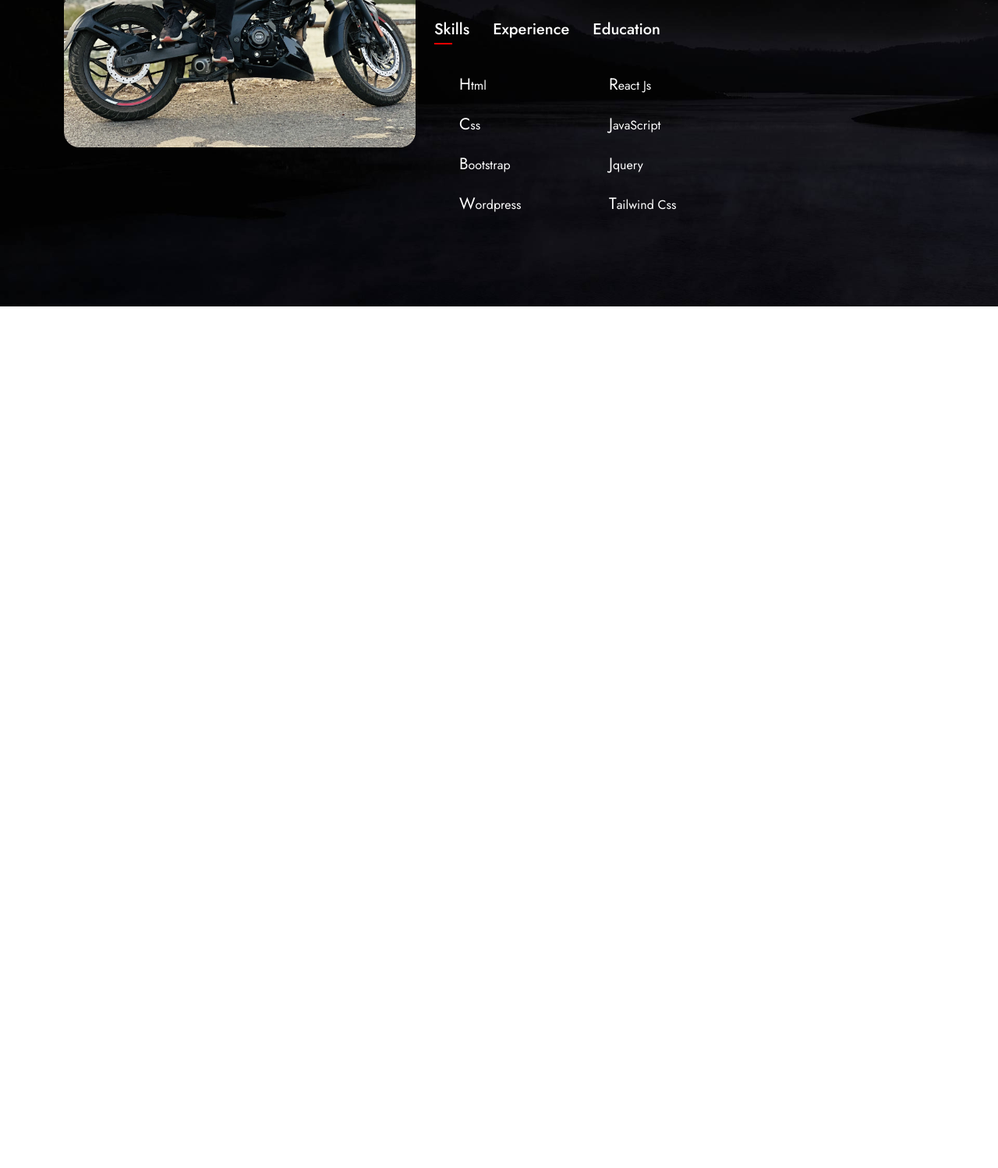
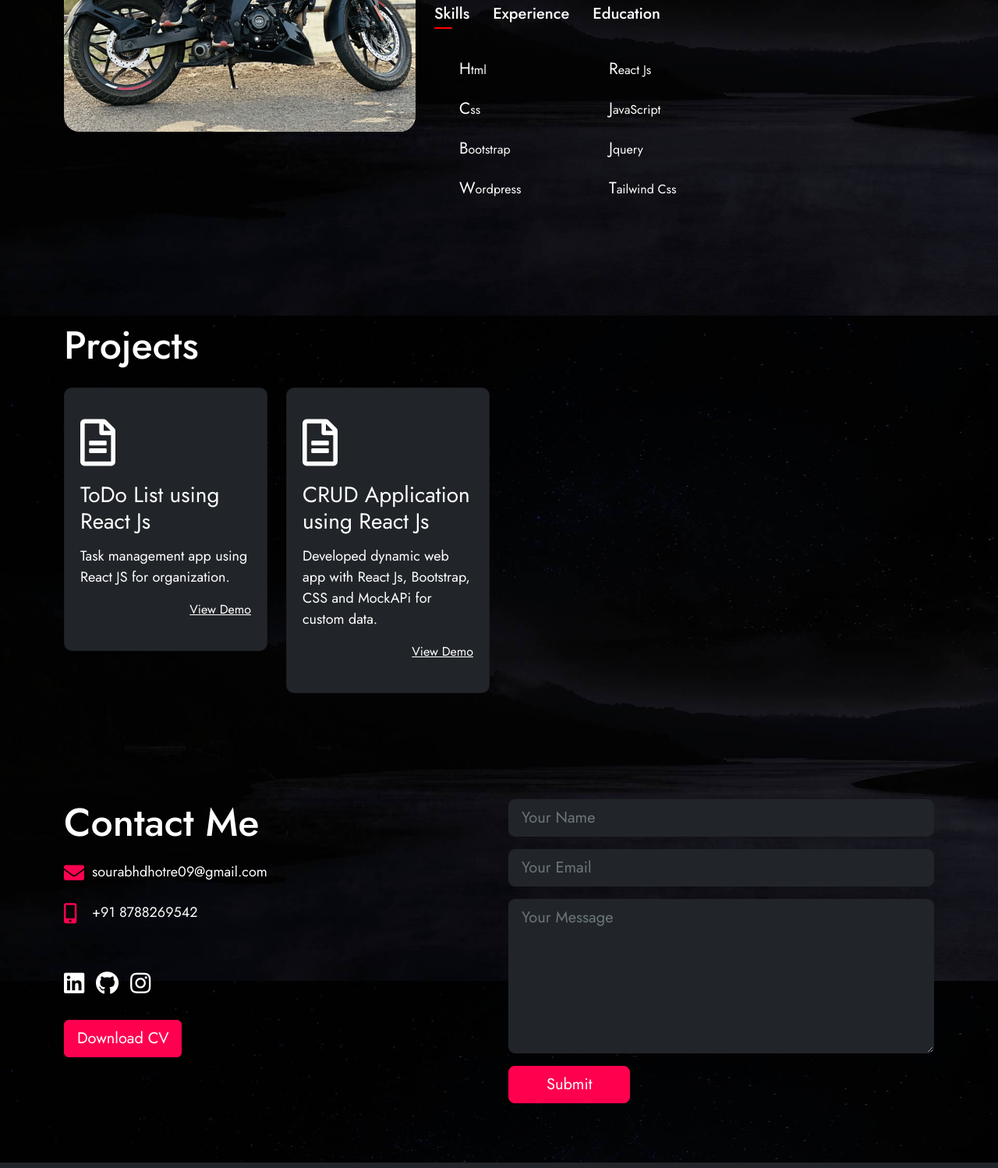
Before and after one commit to sourabhdhotre09/my_portfolio, a plain HTML site: page portfolio_new.html in a window 1280 px wide. Shown: the part 1302-2800 px from the top of the page at 78% size. Before the commit the page ends 1695 px from the top, so only its background shows below. Drawn offline with nearby package versions, Linux system fonts and the light colour scheme.

Commit message:
css changes

```diff
--- /dev/null
+++ b/css/style.css
@@ -0,0 +1,224 @@
+:root{
+    --dark-theme: #222831;
+    --grey: #393E46;
+    --brand-color: #ff004f;
+    --white:#EEEEEE;
+}
+*{
+    margin: 0;
+    padding: 0;
+    box-sizing: border-box;
+    /* font-family: 'Poppins', sans-serif; */
+    font-family: "Jost", sans-serif;
+    color: #fff;
+    text-decoration: none;
+    list-style: none;
+}
+html{
+    scroll-behavior: smooth;
+}
+
+body{
+    /* background-color: #000; */
+    font-family: "Jost", sans-serif;
+    background: url('/image/1.jpg');
+    background-size: cover;
+    background-repeat: no-repeat;
+    background-position: center;
+    background-attachment: fixed;
+}
+img{
+    max-width: 100%;
+}
+.brand-color{
+    color: var(--brand-color);
+}
+.btn-primary{
+    background-color: var(--brand-color);
+    border-color: var(--brand-color);
+}
+.btn-primary:hover,
+.btn-primary:active{
+    background-color: var(--brand-color);
+    border-color: var(--brand-color);
+}
+.btn-outline-primary{
+    border-color: var(--brand-color);
+    color: var(--brand-color);
+}
+.btn-outline-primary:hover,
+.btn-outline-primary:active{
+    border-color: var(--brand-color);
+}
+.p-60{
+    padding: 60px 0;
+}
+.p-80{
+    padding: 80px 0;
+}
+.heading{
+    font-size: 50px;
+}
+.navbar{
+    padding: 10px 0;
+
+}
+.navbar-brand{
+    font-size: 30px;
+    text-transform: uppercase;
+    letter-spacing: 2px;
+    font-weight: 500;
+}
+.navbar-brand::first-letter{
+    font-size: 40px;
+    color: var(--brand-color);
+}
+.hero_section{
+    height: calc(100vh - 80px);
+    display: flex;
+    align-items: center;
+}
+.hero_section h1{
+    font-size: 50px;
+    font-weight: 500;
+}
+
+/* =================***================= */
+
+.about_section .description{
+    line-height: 1.7;
+    font-size: 1.125rem;
+    margin-bottom: 30px;
+}
+.about_section .my_img{
+    /* height: 550px; */
+    /* object-fit: cover; */
+    width: 100%;
+    border-radius: 20px;
+}
+.about_section .nav-link{
+    padding: 0;
+    margin-right: 30px;
+    color: #fff;
+    font-weight: 500;
+    font-size: 20px;
+    cursor: pointer;
+}
+.nav-pills .nav-link.active, .nav-pills .show>.nav-link{
+    background-color: transparent;
+    position: relative;
+}
+.nav-pills .nav-link::after{
+    content: '';
+    background-color: red;
+    height: 2px;
+    position: absolute;
+    width: 0;
+    left: 0;
+    bottom: -4px;
+    transition: all .5s;
+}
+.nav-pills .nav-link.active::after{
+    width: 50%;
+    /* transition: all 2s; */
+}
+.about_section ul{
+    margin-top: 20px;
+}
+.about_section #pills-skills ul{
+    width: 400px;
+    column-count: 2;
+}
+.about_section ul li{
+    margin-bottom: 20px;
+}
+.about_section .tab-content ul li::first-letter{
+    /* color: var(--brand-color); */
+    font-size: 130%;
+}
+
+/* =================***================= */
+
+.projects_section .card{
+    padding: 40px 20px;
+    transition: .5s all;
+    border-radius: 10px;
+}
+.projects_section .card:hover{
+    background-color: var(--brand-color) !important;
+    transform: translateY(-8px);
+}
+.projects_section .card a{
+    color: #fff;
+    text-align: end;
+}
+.projects_section .card .icon{
+    font-size: 60px;
+    margin-bottom: 20px;
+}
+.projects_section .card .title{
+    margin-bottom: 15px;
+    font-weight: 400;
+    font-size: 28px;
+}
+.projects_section .card .description{
+    font-size: 18px;
+}
+
+/* =================***================= */
+
+.contact_section .left_side .heading{
+    margin-bottom: 20px;
+}
+.contact_section .left_side .fas{
+    font-size: 26px;
+    color: var(--brand-color);
+    width: 26px;
+}
+.contact_section .left_side .info p{
+    display: flex;
+    align-items: center;
+    column-gap: 10px;
+    margin-bottom: 25px;
+}
+.contact_section .left_side .info p:hover{
+    padding-left: 10px;
+    transition: ease-in-out .3s;
+}
+.contact_section .left_side .info p a{
+    color: #fff;
+    text-decoration: none;
+    font-size: 18px;
+}
+.contact_section .left_side .info p a:hover{
+    text-decoration: underline;
+    transition: all 1s;
+}
+.social-icons{
+    margin-top: 30px;
+}
+.social-icons a {
+    text-decoration: none;
+    font-size: 30px;
+    margin-right: 10px;
+    color: #ababab;
+    display: inline-block;
+}
+.social-icons a i{
+    transition: .5s all;
+}
+.social-icons a:hover i{
+    color: var(--brand-color);
+    transform: translateY(-5px);
+}
+form input,
+form textarea{
+    color: #fff !important;
+}
+input:-webkit-autofill,
+input:-webkit-autofill:hover,
+input:-webkit-autofill:focus,
+input:-webkit-autofill:active{
+    -webkit-box-shadow: 0 0 0 30px #212529 inset !important;
+    -webkit-text-fill-color: #fff !important;
+}
--- a/portfolio_new.html
+++ b/portfolio_new.html
@@ -8,142 +8,10 @@
     <link rel="stylesheet" href="https://cdnjs.cloudflare.com/ajax/libs/animate.css/4.1.1/animate.min.css"/>
     <link rel="stylesheet" href="https://cdnjs.cloudflare.com/ajax/libs/font-awesome/5.15.4/css/all.min.css"/>
     <link href="https://fonts.googleapis.com/css2?family=Jost:ital,wght@0,100..900;1,100..900&display=swap" rel="stylesheet">
-
+    <link rel="stylesheet" href="css/style.css">
     <title>UI Develper Portfolio</title>
     <style>
-        :root{
-            --dark-theme: #222831;
-            --grey: #393E46;
-            --brand-color: #ff004f;
-            --white:#EEEEEE;
-        }
-        *{
-            margin: 0;
-            padding: 0;
-            box-sizing: border-box;
-            /* font-family: 'Poppins', sans-serif; */
-            font-family: "Jost", sans-serif;
-            color: #fff;
-            text-decoration: none;
-            list-style: none;
-        }
-        html{
-            scroll-behavior: smooth;
-        }
 
-        body{
-            /* background-color: #000; */
-            font-family: "Jost", sans-serif;
-            background: url('/image/1.jpg');
-            background-size: cover;
-            background-repeat: no-repeat;
-            background-position: center;
-            background-attachment: fixed;
-        }
-        img{
-            max-width: 100%;
-        }
-        .brand-color{
-            color: var(--brand-color);
-        }
-        .btn-primary{
-            background-color: var(--brand-color);
-            border-color: var(--brand-color);
-        }
-        .btn-primary:hover,
-        .btn-primary:active{
-            background-color: var(--brand-color);
-            border-color: var(--brand-color);
-        }
-        .btn-outline-primary{
-            border-color: var(--brand-color);
-            color: var(--brand-color);
-        }
-        .btn-outline-primary:hover,
-        .btn-outline-primary:active{
-            border-color: var(--brand-color);
-        }
-        .p-80{
-            padding: 80px 0;
-        }
-        .navbar{
-            padding: 10px 0;
-
-        }
-        .navbar-brand{
-            font-size: 30px;
-            text-transform: uppercase;
-            letter-spacing: 2px;
-            font-weight: 500;
-        }
-        .navbar-brand::first-letter{
-            font-size: 40px;
-            color: var(--brand-color);
-        }
-        .hero_section{
-            height: calc(100vh - 80px);
-            display: flex;
-            align-items: center;
-        }
-        .hero_section h1{
-            font-size: 50px;
-            font-weight: 500;
-        }
-
-        /* =================***================= */
-        .about_section .heading{
-            font-size: 50px;
-        }
-        .about_section .description{
-            line-height: 1.7;
-            font-size: 1.125rem;
-            margin-bottom: 30px;
-        }
-        .about_section .my_img{
-            /* height: 550px; */
-            /* object-fit: cover; */
-            width: 100%;
-            border-radius: 20px;
-        }
-        .about_section .nav-link{
-            padding: 0;
-            margin-right: 30px;
-            color: #fff;
-            font-weight: 500;
-            font-size: 20px;
-            cursor: pointer;
-        }
-        .nav-pills .nav-link.active, .nav-pills .show>.nav-link{
-            background-color: transparent;
-            position: relative;
-        }
-        .nav-pills .nav-link::after{
-            content: '';
-            background-color: red;
-            height: 2px;
-            position: absolute;
-            left: 0;
-            bottom: -4px;
-            transition: ease-in-out 3s;
-        }
-        .nav-pills .nav-link.active::after{
-            width: 50%;
-            transition: all 2s;
-        }
-        .about_section ul{
-            margin-top: 20px;
-        }
-        .about_section #pills-skills ul{
-            width: 400px;
-            column-count: 2;
-        }
-        .about_section ul li{
-            margin-bottom: 20px;
-        }
-        .about_section .tab-content ul li::first-letter{
-            /* color: var(--brand-color); */
-            font-size: 130%;
-        }
     </style>
 </head>
 <body>
@@ -181,7 +49,7 @@
             </div>
         </div>
     </div>
-    <div class="about_section p-80">
+    <div class="about_section p-60">
         <div class="container">
             <div class="row">
                 <div class="col-md-5">
@@ -261,6 +129,91 @@
             </div>
         </div>
     </div>
+    <div class="projects_section p-60">
+        <div class="container">
+            <div class="row">
+                <div class="col-md-12 mb-3">
+                    <h1 class="heading">Projects</h1>
+                </div>
+            </div>
+            <div class="row">
+                <div class="col-md-3">
+                    <div class="card mb-3 bg-dark">
+                        <i class="icon far fa-file-alt"></i>
+                        <h4 class="title">ToDo List using React Js</h4>
+                        <p class="description">Task management app using React JS for organization.</p>
+                        <a href="https://sourabhdhotre09.github.io/todo_list/">View Demo</a>
+                    </div>
+                </div>
+                <div class="col-md-3">
+                    <div class="card mb-3 bg-dark">
+                        <i class="icon far fa-file-alt"></i>
+                        <h4 class="title">CRUD Application using React Js</h4>
+                        <p class="description">Developed dynamic web app with React Js, Bootstrap, CSS and MockAPi for custom data.</p>
+                        <a href="https://sourabhdhotre09.github.io/crud-react/">View Demo</a>
+                    </div>
+                </div>
+
+            </div>
+        </div>
+    </div>
+    <div class="contact_section p-60">
+        <div class="container">
+            <div class="row">
+                <div class="col-md-6 left_side">
+                    <h1 class="heading">Contact Me</h1>
+                    <div class="info d-inline-block">
+                        <p><i class="fas fa-envelope"></i> <a href="mailto:sourabhdhotre09@gmail.com">sourabhdhotre09@gmail.com</a></p>
+                        <p><i class="fas fa-mobile-alt"></i> <a href="tel:+91 8788269542">+91 8788269542</a></p>
+                    </div>
+                    <div class="social-icons mb-4">
+                        <a target="_blank" href="https://www.linkedin.com/in/saurabh-dhotre-a34a2316b?utm_source=share&utm_campaign=share_via&utm_content=profile&utm_medium=android_app">
+                            <i class="fab fa-linkedin"></i>
+                        </a>
+                        <a target="_blank" href="https://github.com/sourabhdhotre09">
+                            <i class="fab fa-github"></i>
+                        </a>
+                        <a target="_blank" href="https://www.instagram.com/sourabh_dhotre/?igsh=czI1eTJhdDZnam9l">
+                            <i class="fab fa-instagram"></i>
+                        </a>
+                    </div>
+                    <div class="btngrp">
+                        <a href="pdf/Saurabh's_Resume_React.pdf" class="btn btn-lg btn-primary rounded" download>Download CV</a>
+                    </div>
+                </div>
+                <div class="col-md-6">
+                    <form id="sheetdb-form" method="POST" action="https://sheetdb.io/api/v1/a3i4pq1no2zqw">
+                        <input type="date" id="todaydate" name="data[Date]" value="" hidden/>
+                        <div class="row">
+                            <div class="col-md-12">
+                                <div class="form-group mb-3">
+                                    <input type="text" name="data[Name]" class="form-control form-control-lg bg-dark border-dark" placeholder="Your Name">
+                                </div>
+                                <div class="form-group mb-3">
+                                    <input type="email" name="data[Email]" class="form-control form-control-lg bg-dark border-dark" placeholder="Your Email">
+                                </div>
+                                <div class="form-group mb-3">
+                                    <textarea name="data[Message]" class="form-control form-control-lg bg-dark border-dark" placeholder="Your Message" rows="6"></textarea>
+                                </div>
+                                <div class="form-group mb-3">
+                                    <input type="submit" class="btn btn-primary btn-lg px-5" value="Submit">
+                                </div>
+                            </div>
+                        </div>
+                    </form>
+                </div>
+            </div>
+        </div>
+    </div>
+    <div class="footer_section bg-dark">
+        <div class="container">
+            <div class="row p-4 text-center">
+                <div class="col-md-12">
+                    <p class="m-0" style="font-size: 18px;">Copyright © Saurabh Dhotre. <i class="fas fa-heart brand-color"></i> Portfolio 2023</p>
+                </div>
+            </div>
+        </div>
+    </div>
 
     <!-- Auto Type writing -->
     <script src="https://unpkg.com/typed.js@2.0.16/dist/typed.umd.js"></script>
@@ -272,5 +225,21 @@
             loop:true
         })
     </script>
+    <script>
+        var form = document.getElementById('sheetdb-form');
+        document.getElementById("todaydate").value = new Date().toLocaleDateString();
+        form.addEventListener("submit", e => {
+          e.preventDefault();
+          fetch(form.action, {
+              method : "POST",
+              body: new FormData(document.getElementById("sheetdb-form")),
+          }).then(
+              response => response.json()
+          ).then((html) => {
+            // you can put any JS code here
+            alert('success')
+          });
+        });
+      </script>
 </body>
 </html>
```
